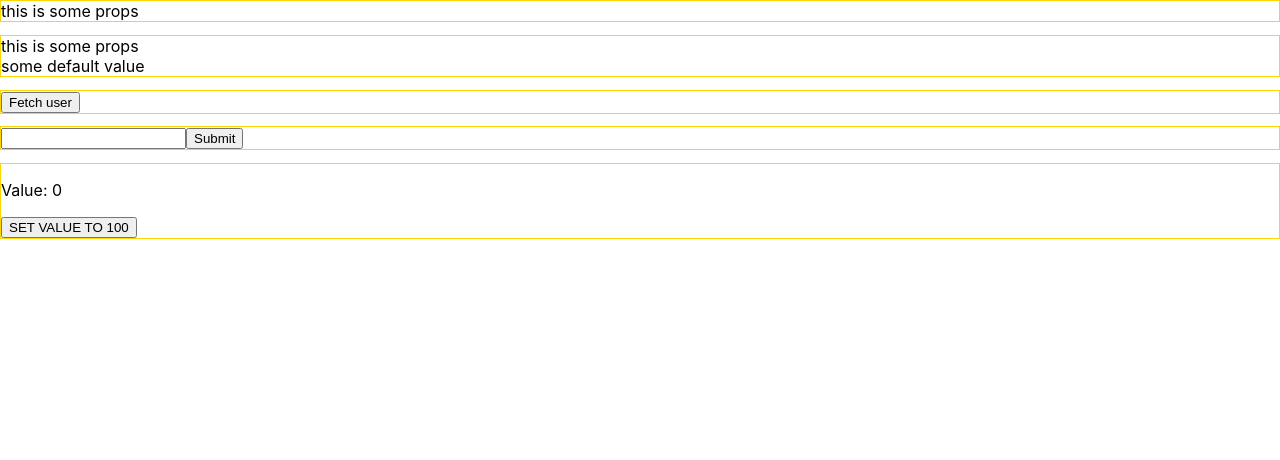
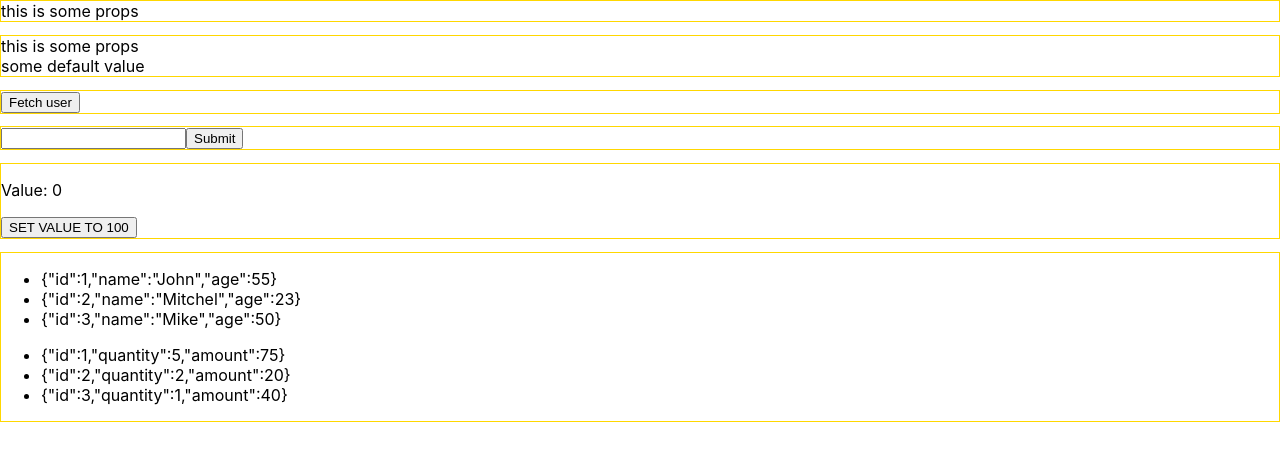
Before and after one commit to lucasportella/react-typescript, a React (Create React App) app: page / in a window 1280 px wide. Shown: the top 460 px of the page. Built offline with nearby package versions, Linux system fonts and the light colour scheme.

Commit message:
feat: generics - with required prop by an interface

```diff
--- a/src/App.tsx
+++ b/src/App.tsx
@@ -5,6 +5,7 @@ import UseStateAndFetch from './typescriptExamples/UseStateAndFetch';
 import OnChangeComponent from './typescriptExamples/OnChangeAndLearnToHover';
 import { InputValueProvider } from './typescriptExamples/context/Context';
 import ComponentForContext from './typescriptExamples/context/ComponentForContext';
+import Generics from './typescriptExamples/generics/Generics';
 
 
 function App() {
@@ -17,6 +18,7 @@ function App() {
       <InputValueProvider>
       <ComponentForContext />
       </InputValueProvider>
+      <Generics />
     </div>
   );
 }
--- /dev/null
+++ b/src/typescriptExamples/generics/Generics.tsx
@@ -0,0 +1,22 @@
+import DataGrid from "./genericsComponent/GenericsComponent";
+
+export default function Generics() {
+  const users = [
+    { id: 1, name: "John", age: 55 },
+    { id: 2, name: "Mitchel", age: 23 },
+    { id: 3, name: "Mike", age: 50 },
+  ];
+
+  const orders = [
+    {id: 1, quantity: 5, amount: 75},
+    {id: 2, quantity: 2, amount: 20},
+    {id: 3, quantity: 1, amount: 40},
+  ]
+
+  return (
+    <section>
+      <DataGrid items={users} />
+      <DataGrid items={orders} />
+    </section>
+  );
+}
--- /dev/null
+++ b/src/typescriptExamples/generics/genericsComponent/GenericsComponent.tsx
@@ -0,0 +1,20 @@
+interface Item {
+  id: number
+}
+
+interface DataGridProps<T> {
+  items: T[];
+}
+
+// the T will inherit the Item interface, meaning it will necessary need an id prop to work
+export default function GenericsComponent<T extends Item>({ items }: DataGridProps<T>) {
+  return (
+    <>
+      <ul>
+        {items.map((item) => (
+          <li key={item.id}>{JSON.stringify(item)}</li>
+        ))}
+      </ul>
+    </>
+  );
+}
```
